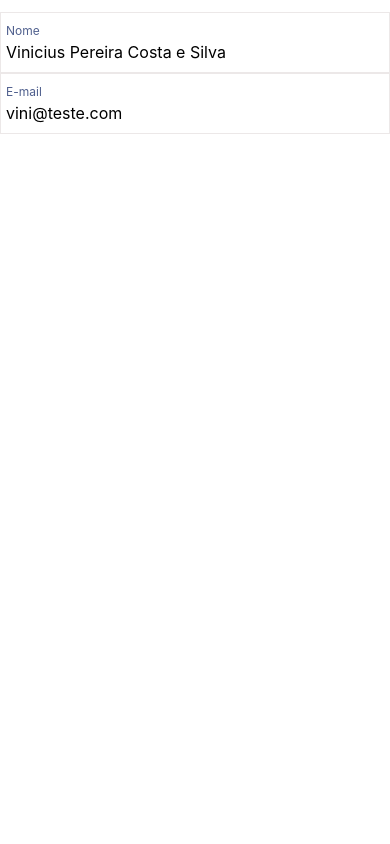
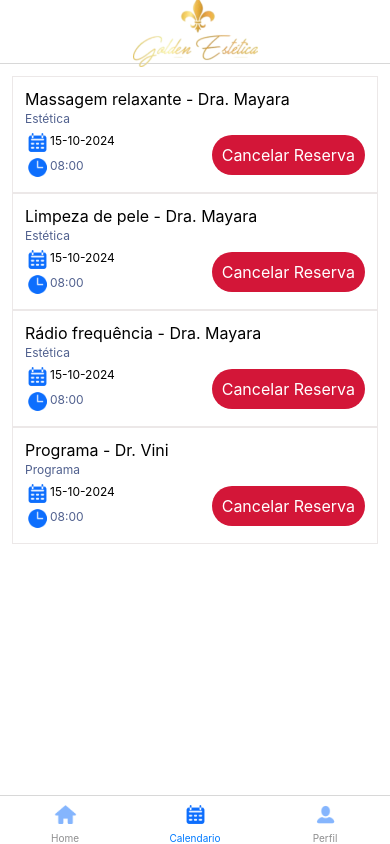
Before and after one commit to Vinipcsl/app-agendamento, a React Native app: screen /Calendario in a window 390 px wide. Built offline with nearby package versions, Linux system fonts and the light colour scheme.

Commit message:
Cirado a tela main onde abriga as 3 telas de home, perfil e calendário, faltando as telas de agendamento de serviços

```diff
--- a/App.js
+++ b/App.js
@@ -3,12 +3,13 @@ import Account from "./src/Screens/account/account"
 import Home from "./src/Screens/home/home.jsx";
 import Calendario from "./src/Screens/calendar/calendario.jsx";
 import Profile from "./src/Screens/profile/profile.jsx";
+import Main from "./src/Screens/Main/main.jsx";
 
  function App() {
 
   return < >
 
-        <Profile />
+        <Main />
     </>
 
 }
--- a/package.json
+++ b/package.json
@@ -9,11 +9,15 @@
     "web": "expo start --web"
   },
   "dependencies": {
+    "@react-navigation/bottom-tabs": "^6.6.1",
+    "@react-navigation/native": "^6.1.18",
     "expo": "~51.0.28",
+    "expo-font": "~12.0.10",
     "expo-status-bar": "~1.12.1",
     "react": "18.2.0",
     "react-native": "0.74.5",
-    "expo-font": "~12.0.10"
+    "react-native-safe-area-context": "4.10.5",
+    "react-native-screens": "3.31.1"
   },
   "devDependencies": {
     "@babel/core": "^7.20.0"
--- /dev/null
+++ b/src/Screens/main/main.jsx
@@ -0,0 +1,71 @@
+import { NavigationContainer } from "@react-navigation/native";
+import { createBottomTabNavigator } from '@react-navigation/bottom-tabs';
+import Home from "../home/home";
+import Calendario from "../calendar/calendario";
+import Profile from "../profile/profile";
+import Icon from "../../constants/Icon";
+import { Image } from "react-native";
+
+const Tab = createBottomTabNavigator();
+
+export default function Main() {
+    return <NavigationContainer>
+
+        <Tab.Navigator>
+            <Tab.Screen name="Home" component={Home} options={{
+                headerTitleAlign: "center",
+                headerTitle: () => {
+                    return <Image source={Icon.GoldenHome} />
+                },
+                tabBarIcon: ({focused}) =>{
+                    return <Image source={Icon.home} style={
+                        {
+                            width: 25,
+                            height:25,
+                            opacity: focused ? 1 : 0.5
+                        }
+
+
+                    }/>
+                }
+            }}/>
+
+
+            <Tab.Screen name="Calendario" component={Calendario} options={{
+                headerTitleAlign: "center",
+                headerTitle: () => {
+                    return <Image source={Icon.GoldenHome} />
+                },
+                tabBarIcon: ({focused}) =>{
+                    return <Image source={Icon.calendar} style={
+                        {
+                        width: 25,
+                        height:25,
+                        opacity: focused ? 1 : 0.5
+                    }
+                }/>
+                }
+            }}/>
+
+
+            <Tab.Screen name="Perfil" component={Profile} options={{
+                headerTitleAlign: "center",
+                headerTitle: () => {
+                    return <Image source={Icon.GoldenHome} />
+                },
+                tabBarIcon: ({focused}) =>{
+                    return <Image source={Icon.profile} style={
+                        {
+                        width: 25,
+                        height:25,
+                        opacity: focused ? 1 : 0.5
+                    }
+                }/>
+                }
+            }}/>
+
+
+        </Tab.Navigator>
+
+    </NavigationContainer>
+}
--- a/src/constants/Icon.js
+++ b/src/constants/Icon.js
@@ -6,10 +6,11 @@ import female from "../assets/female.png";
 import clock from "../assets/clock.png";
 import Golden2 from "../assets/Golden2.png";
 import male from "../assets/male.png";
+import GoldenHome from "../assets/GoldenHome.png";
 
 
 
 export default {
     home, calendar, profile,
-    logo, male, female, clock, Golden2
+    logo, male, female, clock, Golden2, GoldenHome
 }
```
Also changed, not shown: src/assets/GoldenHome.png (added), 1 other file (tests, documents, lock files or other folders).
